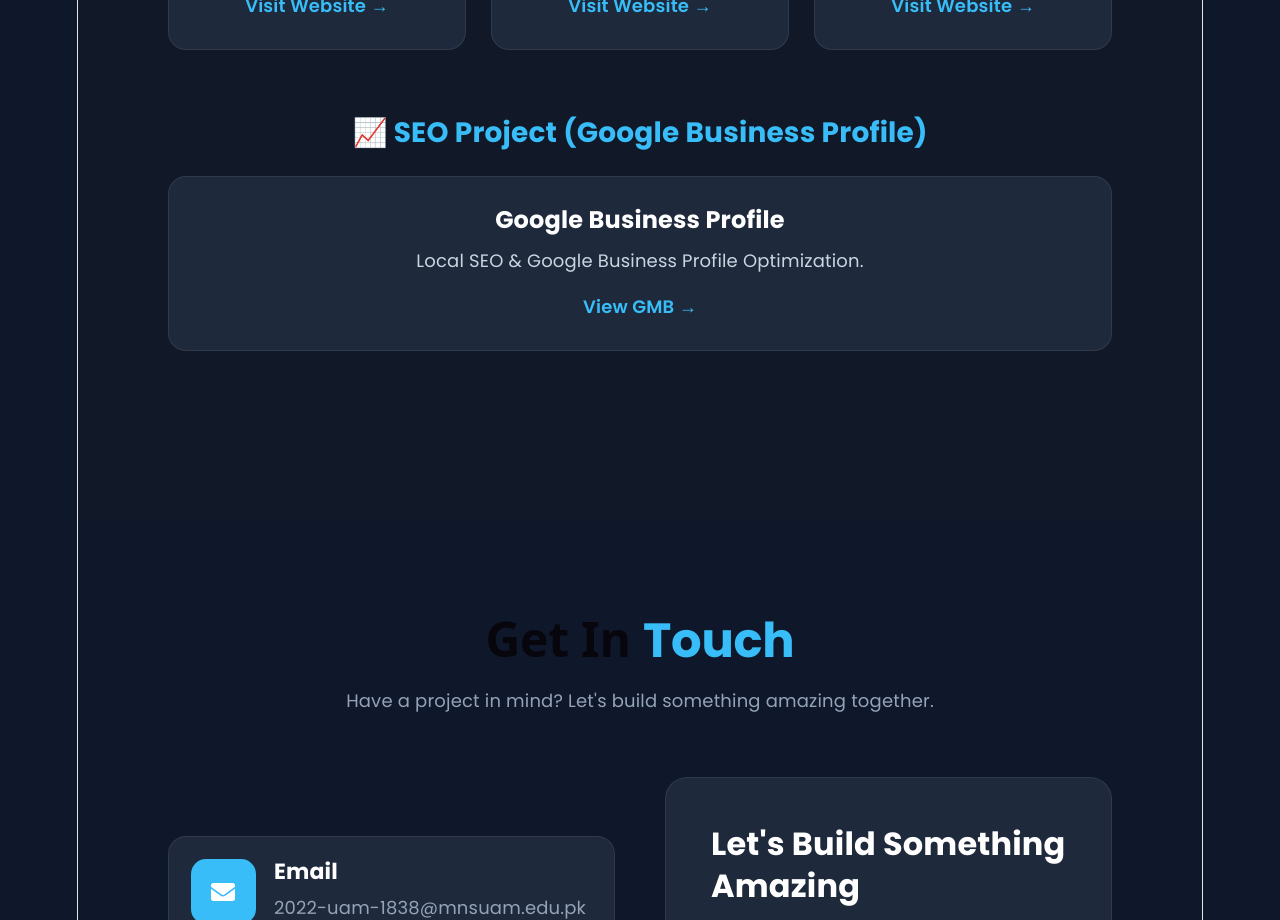
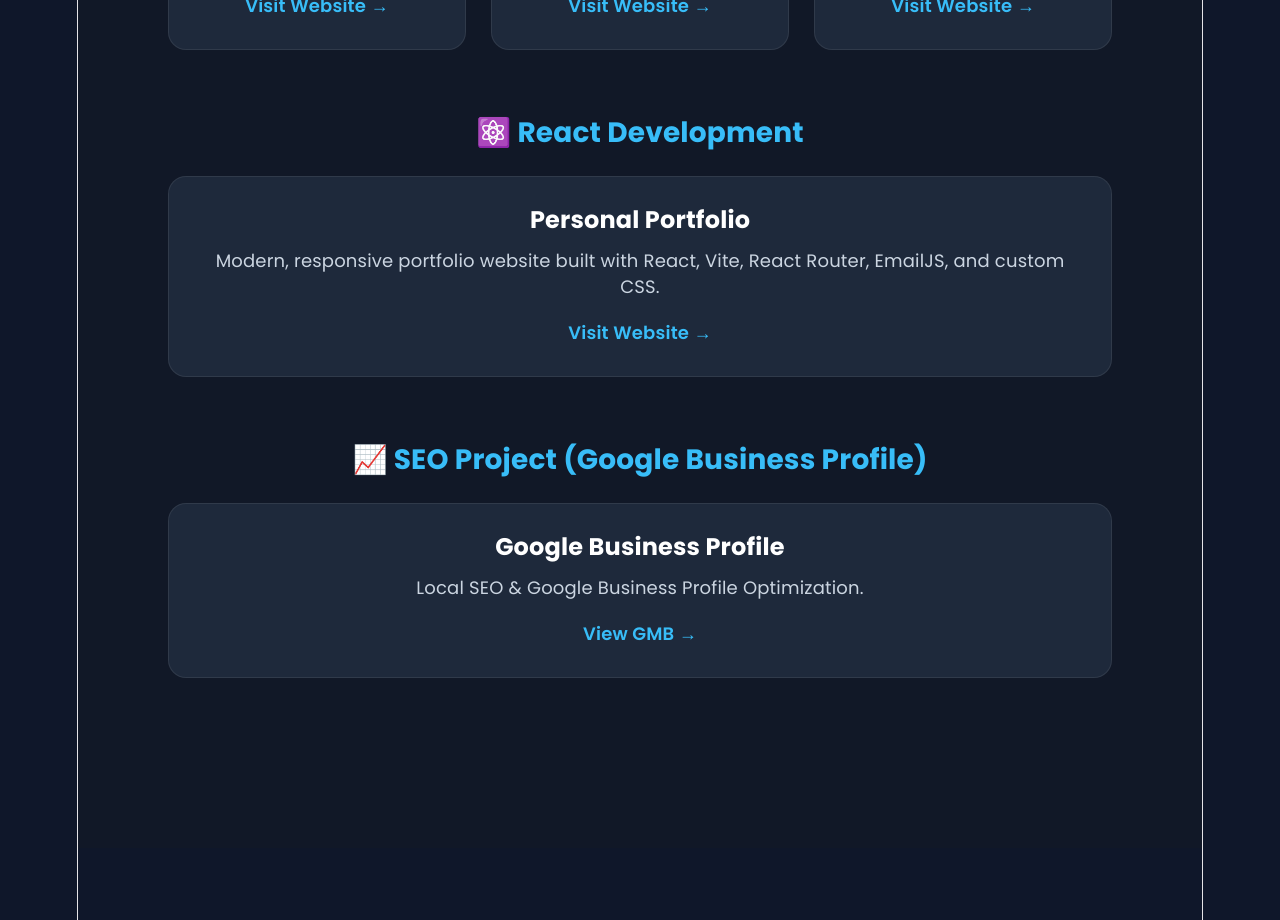
Before and after one commit to shahzaib1838/shahzaib-idrees, a React (Vite) app: page /blog in a window 1280 px wide. Shown: the part 1700-2620 px from the top of the page. Built offline with nearby package versions, Linux system fonts and the light colour scheme.

Commit message:
portfolio
portfolio

```diff
--- a/src/App.css
+++ b/src/App.css
@@ -208,8 +208,7 @@ padding:11px 22px;
 @media(max-width:768px){
 
 .header{
-
-flex-direction:column;
+display: flex;
 
 gap:20px;
 
@@ -217,7 +216,7 @@ gap:20px;
 
 nav ul{
 
-gap:20px;
+display:none;
 
 }
 
@@ -239,11 +238,14 @@ align-items:center;
 }
 
 .contact-btn{
-
-width:100%;
-
-}
-
+padding: 5px 12px;
+font-size: 14px;
+
+
+}
+.hero-content{
+    text-align: center;
+}
 }
 /* Google Font */
 @import url('https://fonts.googleapis.com/css2?family=Poppins:wght@300;400;500;600;700;800&display=swap');
@@ -489,7 +491,7 @@ height:300px;
 
 .hero{
 
-padding:50px 20px;
+padding:100px 20px;
 
 }
 
@@ -516,7 +518,11 @@ font-size:22px;
 font-size:15px;
 
 }
-
+.logo img {
+  width: 80px;   /* ya jitna size chahiye */
+  height: auto;
+
+}
 .primary-btn,
 .secondary-btn{
 
@@ -624,7 +630,12 @@ textarea{
 .contact-form{
     padding:25px;
 }
-
+.projects{
+
+    padding:100px 8% 0px 8%;
+
+
+}
 }
 /* =======================
         PROJECTS
@@ -1363,7 +1374,7 @@ textarea{
 @media (max-width:992px){
 
 .footer{
-padding:80px 6%;
+padding:60px 6%;
 }
 
 .footer-grid{
@@ -1392,7 +1403,7 @@ grid-template-columns:repeat(2,1fr);
 @media (max-width:768px){
 
 .footer{
-padding:70px 20px;
+padding:0px 20px 40px 20px;
 }
 
 .footer-heading h2{
@@ -1472,6 +1483,11 @@ font-size:20px;
 font-size:13px;
 }
 
+
+.project-category h3{
+line-height: 40px;
+
+}
 }
 /* ===========================
    GUEST POSTING HERO
--- a/src/Project.jsx
+++ b/src/Project.jsx
@@ -104,6 +104,31 @@ function Project() {
         </div>
 
       </div>
+      {/* React */}
+
+<div className="project-category">
+
+  <h3>⚛️ React Development</h3>
+
+  <div className="project-card">
+
+    <h4>Personal Portfolio</h4>
+
+    <p>
+      Modern, responsive portfolio website built with React, Vite, React Router, EmailJS, and custom CSS.
+    </p>
+
+    <a
+      href="https://shahzaibidrees.netlify.app"
+      target="_blank"
+      rel="noreferrer"
+    >
+      Visit Website →
+    </a>
+
+  </div>
+
+</div>
 
       {/* SEO */}
 
@@ -130,6 +155,7 @@ function Project() {
 
       </div>
 
+
     </section>
   );
 }
--- a/vite.config.js
+++ b/vite.config.js
@@ -3,5 +3,4 @@ import react from "@vitejs/plugin-react";
 
 export default defineConfig({
   plugins: [react()],
-  base: process.env.VITE_BASE_PATH || "/",
 });
```
Also changed, not shown: package.json (+6 -10 lines).
